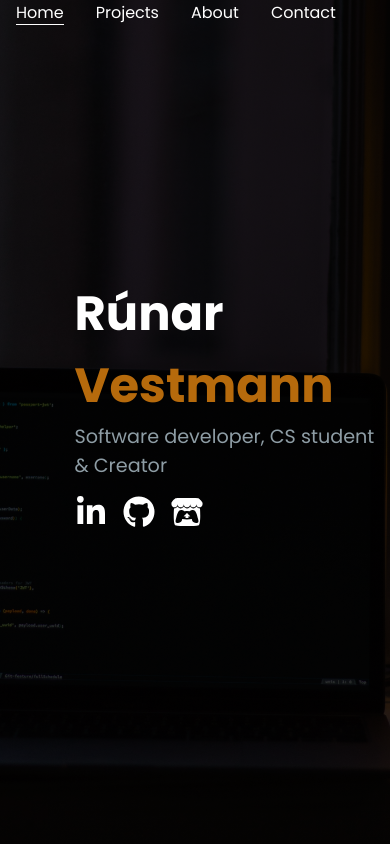
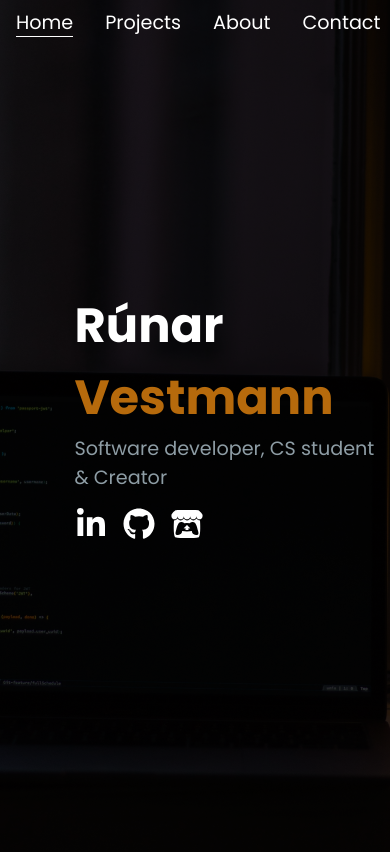
Before and after one commit to RunarVestmann/portfolio, a React (Create React App) app: page / in a window 390 px wide. Built offline with nearby package versions, Linux system fonts and the light colour scheme.

Commit message:
Added margin

```diff
--- a/src/components/NavigationBar/style.css
+++ b/src/components/NavigationBar/style.css
@@ -1,3 +1,7 @@
+nav {
+    margin-top: 0.5rem;
+}
+
 .nav-link {
     margin-right: 1rem;
     margin-left: 1rem;
@@ -16,6 +20,6 @@
 
 @media only screen and (max-width: 440px) {
     .nav-link {
-        font-size: 1rem;
+        font-size: 1.2rem;
     }
 }
```
